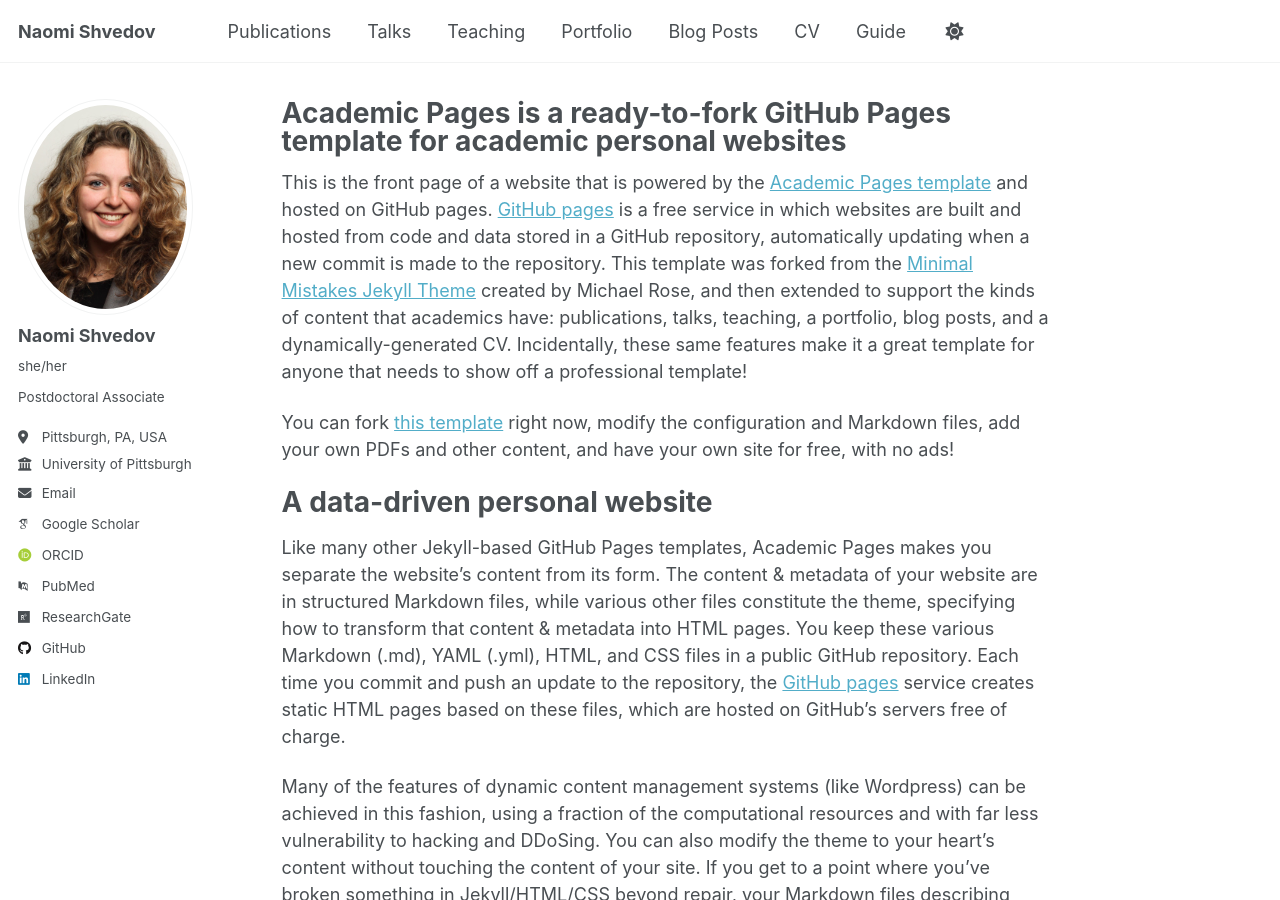
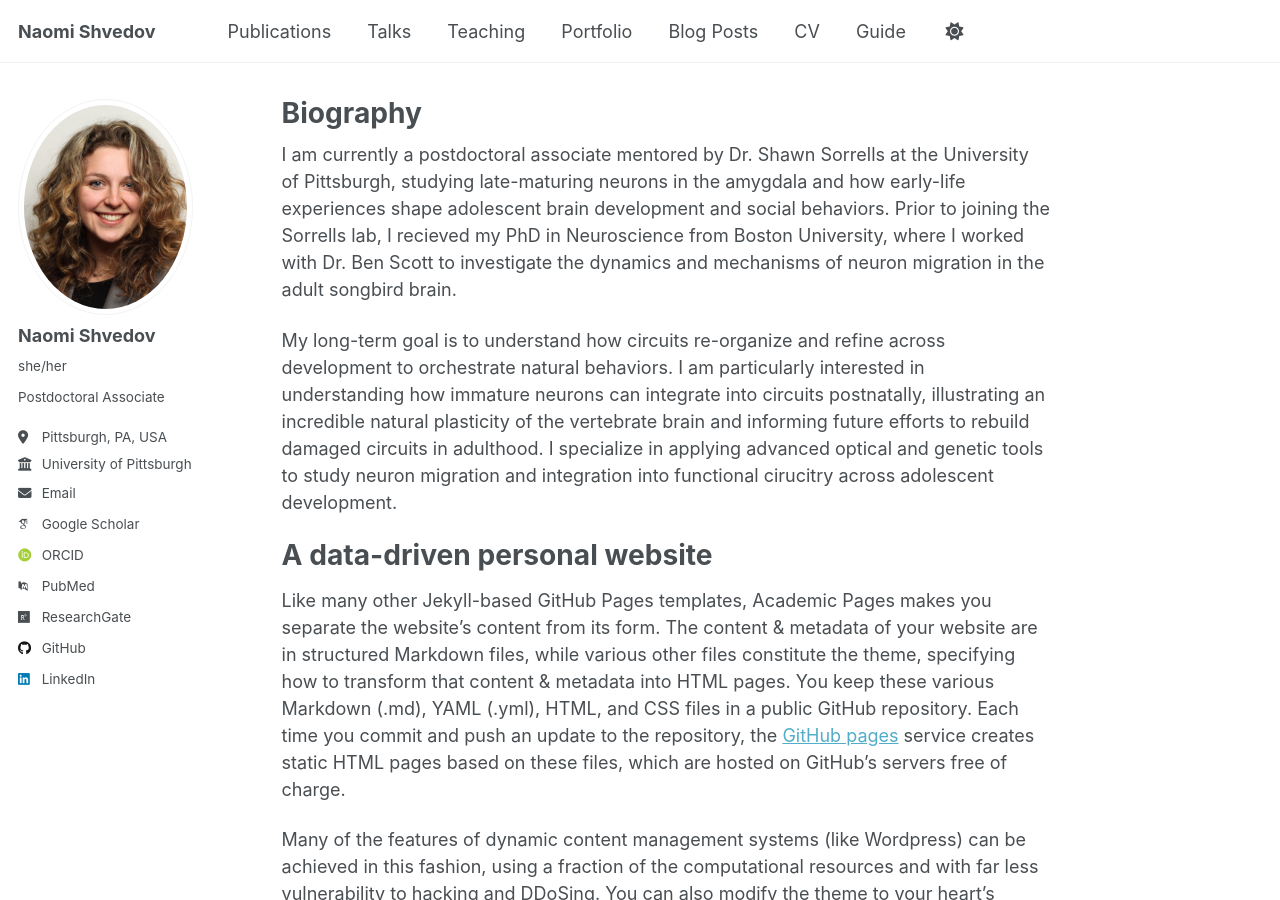
Before and after one commit to naomishved/naomishved.github.io, a Jekyll site: the page built from _pages/about.md, in a window 1280 px wide and 900 px high. Built offline with Jekyll 4.4.1, drawn with Linux system fonts in a browser that asks for light colours; some web fonts are replaced; a script that is not in the unit is left out.

Commit message:
Update about.md

```diff
--- a/_pages/about.md
+++ b/_pages/about.md
@@ -1,15 +1,15 @@
 ---
 permalink: /
-title: "Academic Pages is a ready-to-fork GitHub Pages template for academic personal websites"
+title: "Biography"
 author_profile: true
 redirect_from:
   - /about/
   - /about.html
 ---
+I am currently a postdoctoral associate mentored by Dr. Shawn Sorrells at the University of Pittsburgh, studying late-maturing neurons in the amygdala and how early-life experiences shape adolescent brain development and social behaviors. Prior to joining the Sorrells lab, I recieved my PhD in Neuroscience from Boston University, where I worked with Dr. Ben Scott to investigate the dynamics and mechanisms of neuron migration in the adult songbird brain.
 
-This is the front page of a website that is powered by the [Academic Pages template](https://github.com/academicpages/academicpages.github.io) and hosted on GitHub pages. [GitHub pages](https://pages.github.com) is a free service in which websites are built and hosted from code and data stored in a GitHub repository, automatically updating when a new commit is made to the repository. This template was forked from the [Minimal Mistakes Jekyll Theme](https://mmistakes.github.io/minimal-mistakes/) created by Michael Rose, and then extended to support the kinds of content that academics have: publications, talks, teaching, a portfolio, blog posts, and a dynamically-generated CV. Incidentally, these same features make it a great template for anyone that needs to show off a professional template!
+My long-term goal is to understand how circuits re-organize and refine across development to orchestrate natural behaviors. I am particularly interested in understanding how immature neurons can integrate into circuits postnatally, illustrating an incredible natural plasticity of the vertebrate brain and informing future efforts to rebuild damaged circuits in adulthood. I specialize in applying advanced optical and genetic tools to study neuron migration and integration into functional cirucitry across adolescent development.
 
- You can fork [this template](https://github.com/academicpages/academicpages.github.io) right now, modify the configuration and Markdown files, add your own PDFs and other content, and have your own site for free, with no ads!
 
 A data-driven personal website
 ======
```
